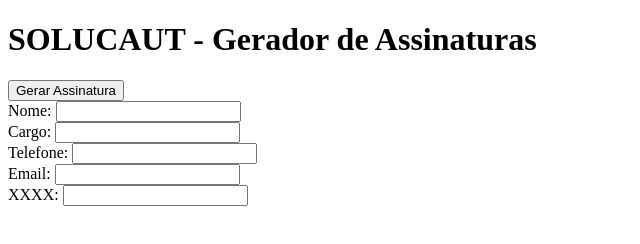
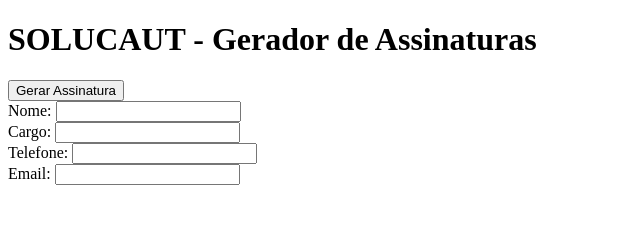
Before and after one commit to PdrNTC/Email-sign-generator, a plain HTML site: page index.html in a window 1280 px wide. Shown: the whole page, without its empty margins (0-640 px from the left). Drawn offline with Linux system fonts and the light colour scheme.

Commit message:
segunda commit de teste

```diff
--- a/index.html
+++ b/index.html
@@ -14,7 +14,6 @@
     <label>Cargo: </label><input type="text" id="name" class="input-text"><br/>
     <label>Telefone: </label><input type="text" id="name" class="input-text"><br/>
     <label>Email: </label><input type="text" id="name" class="input-text"><br/>
-    <label>XXXX: </label><input type="text" id="name" class="input-text"><br/>
   </form>
 </body>
 </html>
```
